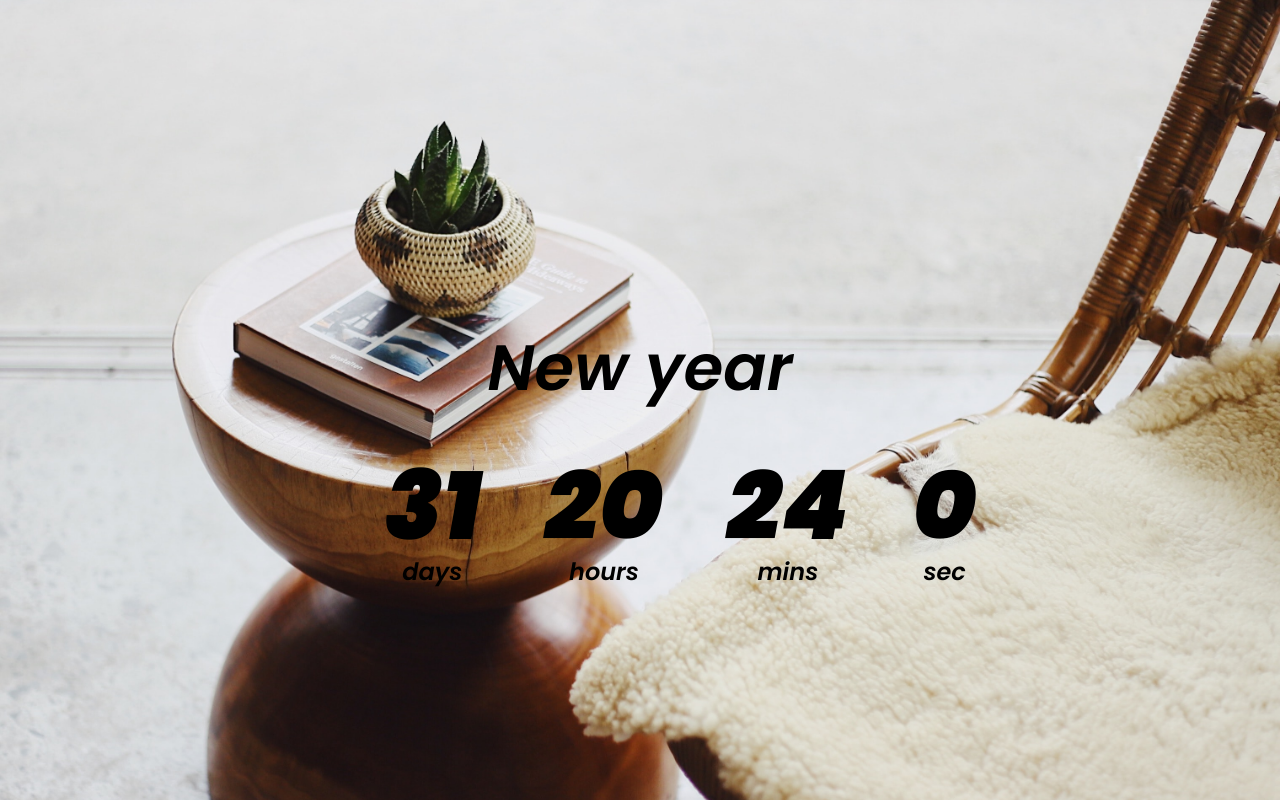
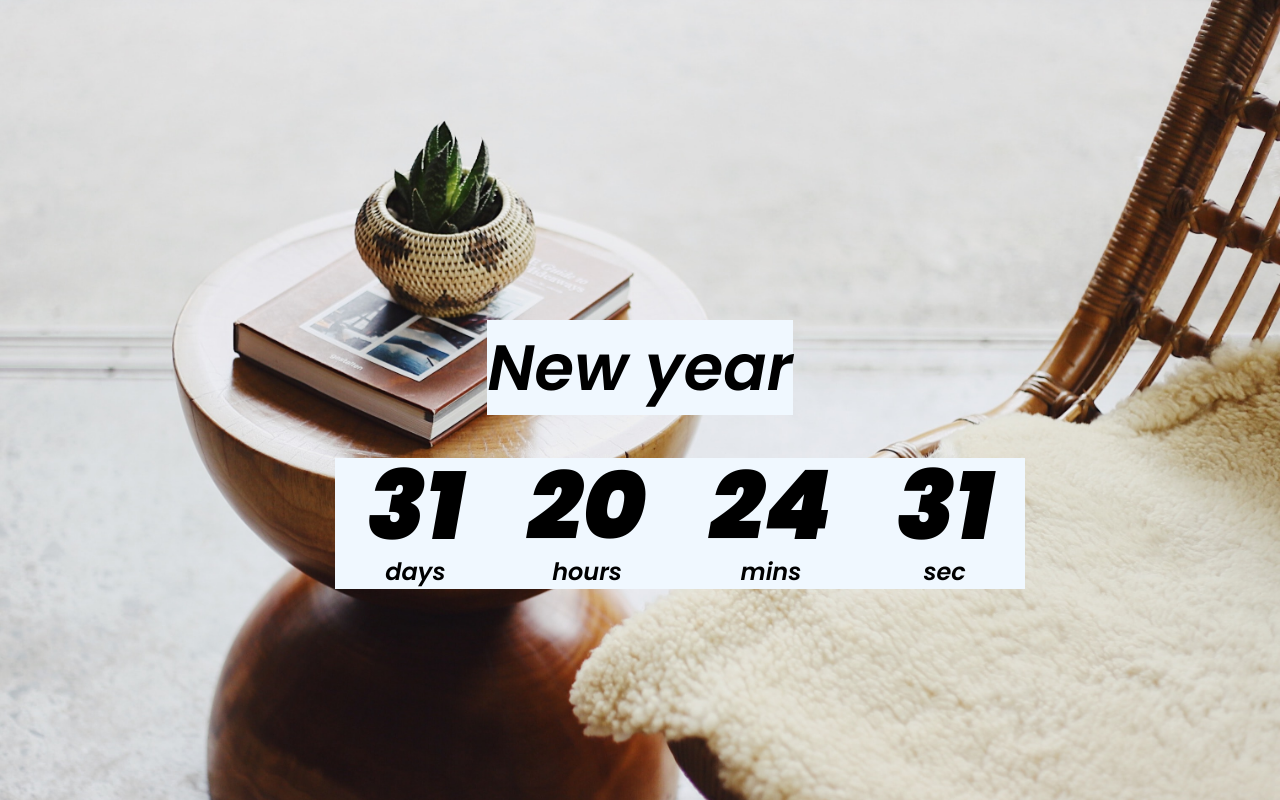
Before and after one commit to Manii-dot/till-new-years, a plain HTML site: page index.html in a window 1280 px wide. Drawn offline with Linux system fonts and the light colour scheme.

Commit message:
updated readme

```diff
--- a/script.js
+++ b/script.js
@@ -1,7 +1,7 @@
 const daysEl = document.getElementById("days");
 const hoursEl = document.getElementById("hours");
 const minsEl = document.getElementById("mins");
-const secondsEl = document.getElementById("seconds");
+const secEl = document.getElementById("sec");
 
 const newYears = "1 Jan 2021";
 
@@ -9,17 +9,17 @@ function countdown() {
     const newYearsDate = new Date(newYears);
     const currentDate = new Date();
 
-    const totalSeconds = (newYearsDate - currentDate) / 1000;
+    const totalsec = (newYearsDate - currentDate) / 1000;
 
-    const days = Math.floor(totalSeconds / 3600 / 24);
-    const hours = Math.floor(totalSeconds / 3600) % 24;
-    const mins = Math.floor(totalSeconds / 60) % 60;
-    const seconds = Math.floor(totalSeconds) % 60;
+    const days = Math.floor(totalsec / 3600 / 24);
+    const hours = Math.floor(totalsec / 3600) % 24;
+    const mins = Math.floor(totalsec / 60) % 60;
+    const sec = Math.floor(totalsec) % 60;
 
     daysEl.innerHTML = days;
     hoursEl.innerHTML = formatTime(hours);
     minsEl.innerHTML = formatTime(mins);
-    secondsEl.innerHTML = formatTime(seconds);
+    secEl.innerHTML = formatTime(sec);
 }
 
 function formatTime(time) {
--- a/style.css
+++ b/style.css
@@ -20,12 +20,16 @@ h1 {
     font-weight: normal;
     font-size: 4rem;
     margin-top: 20rem;
+    background-color: aliceblue;
 }
 
 .countdown-container {
     display: flex;
     margin-left: 5em;
     margin-top: 0rem;
+    background-color: aliceblue;
+    justify-content: center;
+    flex-wrap: wrap;
 }
 
 .big-text {
```
Also changed, not shown: 2 other files.
